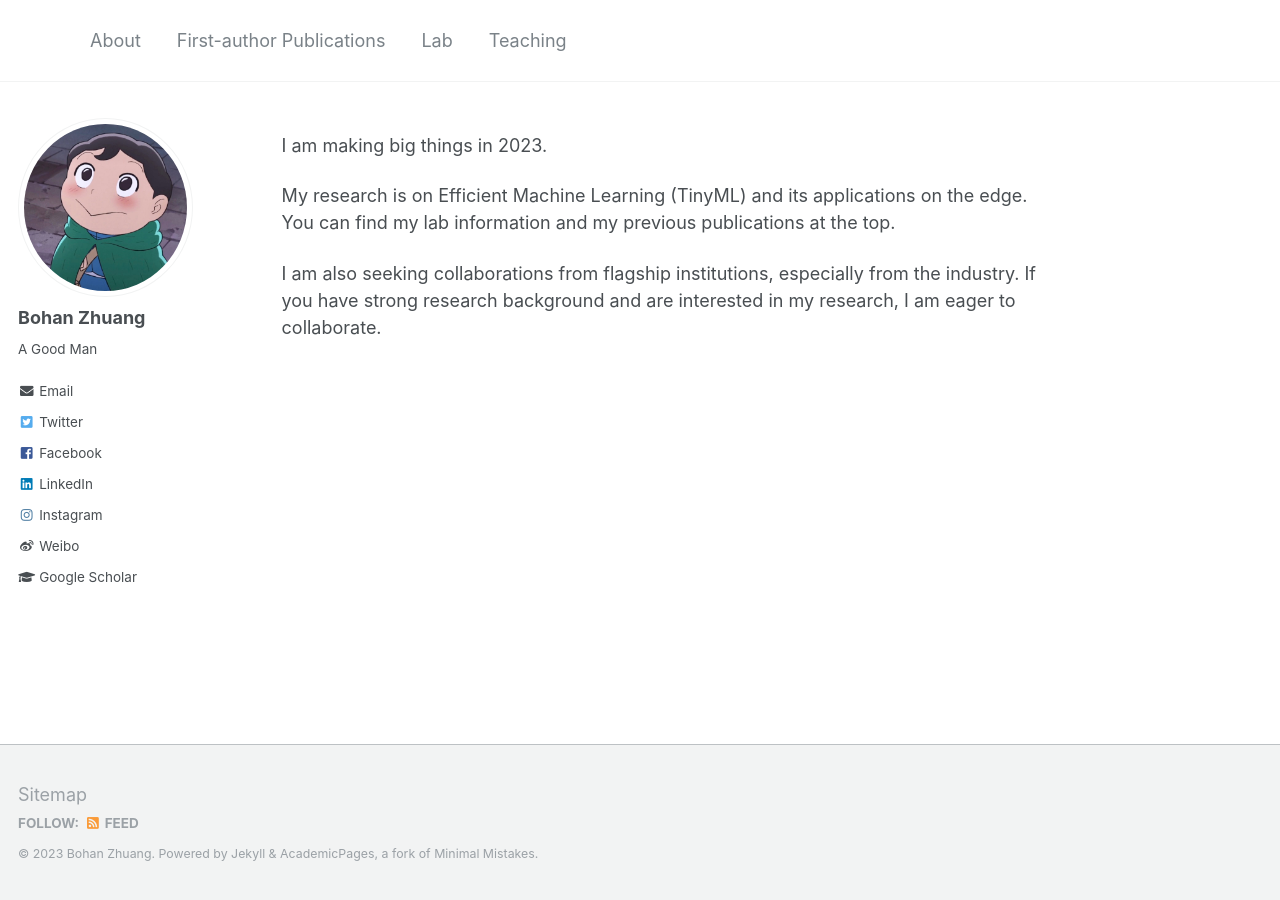
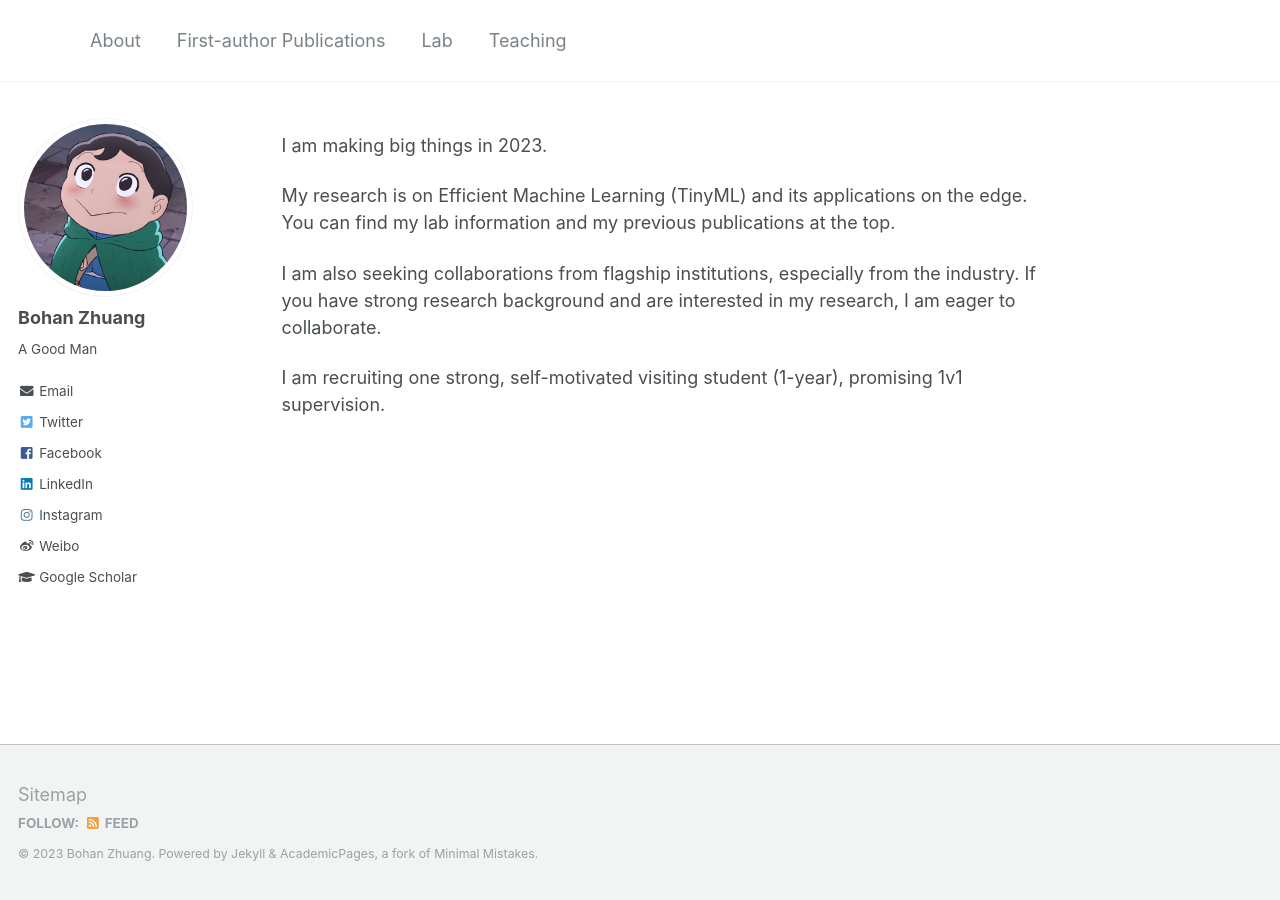
Before and after one commit to bohanzhuang/bohanzhuang.github.io, a Jekyll site: the page built from _pages/about.md, in a window 1280 px wide. Built offline with Jekyll 4.4.1, drawn with Linux system fonts in a browser that asks for light colours.

Commit message:
Update about.md

```diff
--- a/_pages/about.md
+++ b/_pages/about.md
@@ -13,3 +13,5 @@ I am making big things in 2023.
 My research is on Efficient Machine Learning (TinyML) and its applications on the edge. You can find my lab information and my previous publications at the top.
 
 I am also seeking collaborations from flagship institutions, especially from the industry. If you have strong research background and are interested in my research, I am eager to collaborate.
+
+I am recruiting one strong, self-motivated visiting student (1-year), promising 1v1 supervision.
```
